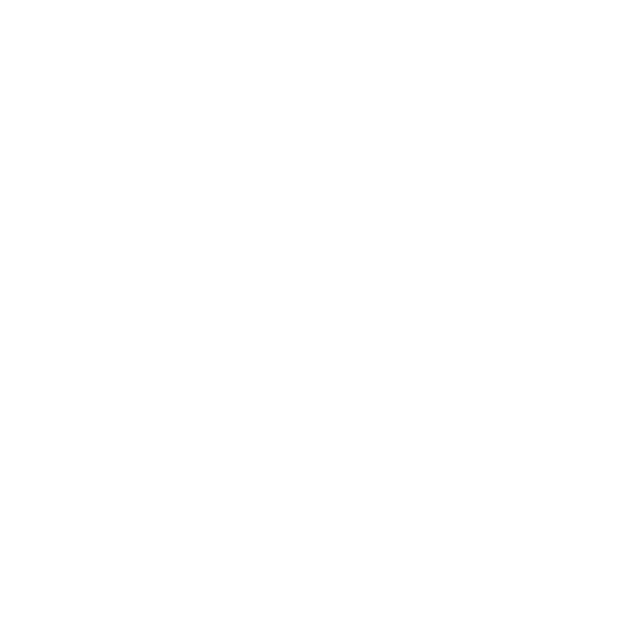
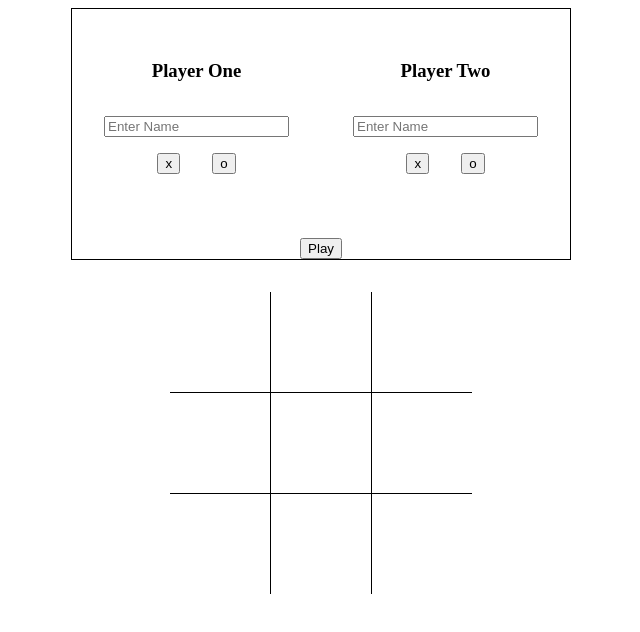
Before and after one commit to Akiva1992/Tic-Tac-Toe, a plain HTML site: page index.html in a window 1280 px wide. Shown: the whole page, without its empty margins (319-959 px from the left). Drawn offline with Linux system fonts and the light colour scheme.

Commit message:
Created the html for players info and the game board.

```diff
--- a/index.html
+++ b/index.html
@@ -8,6 +8,54 @@
     <title>Tic Tac Toe</title>
 </head>
 <body>
+
+        <form action="" method="" id="players-form">
+            <div class="players-container">
+                <div class="p1-container">
+                    <h3 class="p1-form-header">Player One</h3>
+                    <div class="name-container">
+                        <input type="text" id="p1-name" placeholder="Enter Name" name="name">
+                    </div>
+                    <div class="symbols-container">
+                        <input type="button" id="p1-symbol-x" class="symbol x" name="x" value="x">
+                        <input type="button" id="p1-symbol-o" class="symbol o" name="o" value="o">
+                    </div>
+                </div>
+                <div class="p2-container">
+                    <h3 class="p2-form-header">Player Two</h3>
+                    <div class="name-container">
+                        <input type="text" id="p2-name" placeholder="Enter Name" name="name">
+                    </div>
+                    <div class="symbols-container">
+                        <input type="button" id="p2-symbol-x" class="symbol x" name="x" value="x">
+                        <input type="button" id="p2-symbol-o" class="symbol o" name="o" value="o">
+                    </div>
+                </div>
+            </div>
+            <input type="submit" id="players-submit-btn" class="btn" value="Play">
+        </form>
+
+        <div id="cells-container">
+            <div class="row1-container">
+                <div class="cell1 cell" data-row="1" data-column="1"></div>
+                <div class="cell2 cell" data-row="2" data-column="1"></div>
+                <div class="cell3 cell" data-row="3" data-column="1"></div>
+
+            </div>
+            <div class="row2-container">
+                <div class="cell4 cell" data-row="1" data-column="2"></div>
+                <div class="cell5 cell" data-row="2" data-column="2"></div>
+                <div class="cell6 cell" data-row="3" data-column="2"></div>
+
+            </div>
+            <div class="row3-container">
+                <div class="cell7 cell" data-row="1" data-column="3"></div>
+                <div class="cell9 cell" data-row="2" data-column="3"></div>
+                <div class="cell8 cell" data-row="3" data-column="3"></div>
+            </div>
+        </div>
+
+
     <script src="./script.js"></script>
 </body>
 </html>
--- a/styles.css
+++ b/styles.css
@@ -0,0 +1,61 @@
+#players-form{
+    display: flex;
+    flex-direction: column;
+    align-items: center;
+    gap: 2rem;
+    border: 0.5px solid black;
+    width: fit-content;
+    margin: auto;
+}
+
+.players-container{
+    display: flex;
+    justify-content: center;
+    /* border: 0.5px solid black; */
+}
+
+.p1-container,
+.p2-container{
+    display: flex;
+    flex-direction: column;
+    gap: 1rem;
+    padding: 2rem;
+}
+
+.p1-form-header,
+.p2-form-header{
+    text-align: center;
+}
+
+.symbols-container{
+    display: flex;
+    justify-content: center;
+    gap: 2rem;
+}
+
+.btn{
+    width: fit-content;
+}
+
+#cells-container{
+    display: flex;
+    justify-content: center;
+    padding: 2rem;
+}
+
+.cell{
+    min-width: 100px;
+    min-height: 100px;
+    text-align: center;
+}
+
+
+.cell[data-column="1"],
+.cell[data-column="2"]{
+    border-right: 0.5px solid black;
+}
+
+.cell[data-row="1"],
+.cell[data-row="2"]{
+    border-bottom: 0.5px solid black;
+}
```
Also changed, not shown: script.js (+6 -15 lines), 1 other file.
